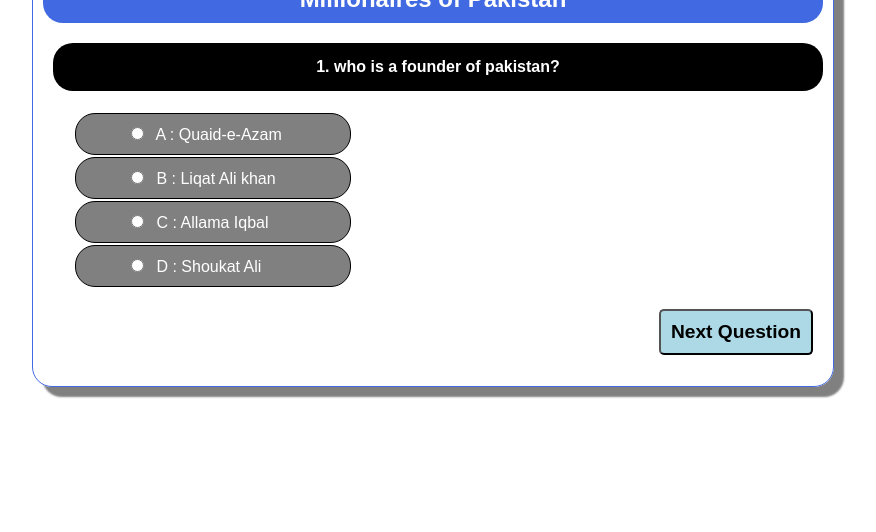
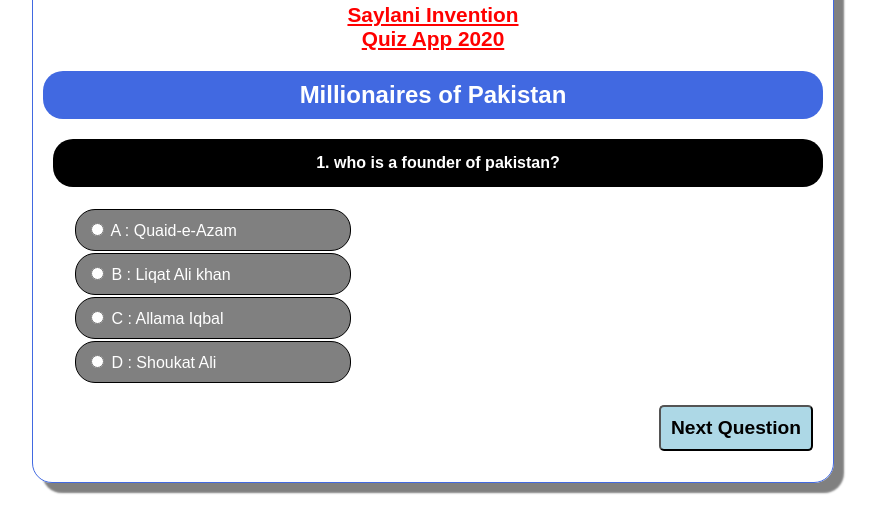
Before and after one commit to danishgaddi/quizapp-2020, a plain HTML site: page index.html in a window 1280 px wide. Shown: the part 228-760 px from the top of the page, without its empty margins (207-1083 px from the left). Drawn offline with Linux system fonts and the light colour scheme.

Commit message:
Quizapp-2020

```diff
--- a/style.css
+++ b/style.css
@@ -4,7 +4,7 @@ body{
     display: flex;
     justify-content: center;
     align-items: center;
-    /* min-height: 100vh; */
+    min-height: 100vh;
 
 }
 .main{
@@ -62,14 +62,14 @@ td:hover{
 span{
     text-align: center;
     cursor: pointer;
-    padding-left: 5px;
+    /* padding-left: 5px; */
 
 }
 td{
     background-color: #808080;
     color: #ffffff;
     border-radius: 20px;
-    padding-left: 50px;
+    padding-left: 10px;
     border: 1px solid #000000;
     padding-top:10px;
     padding-bottom: 10px;
```
